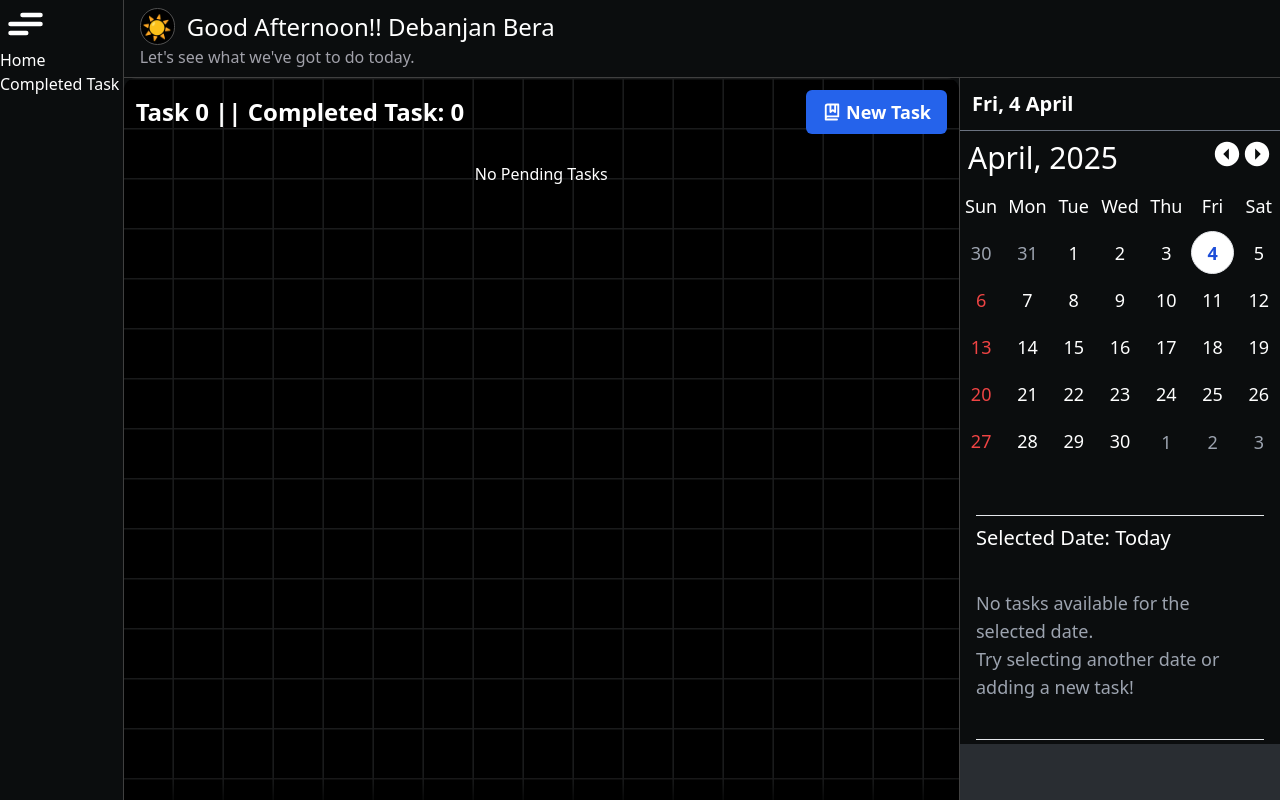
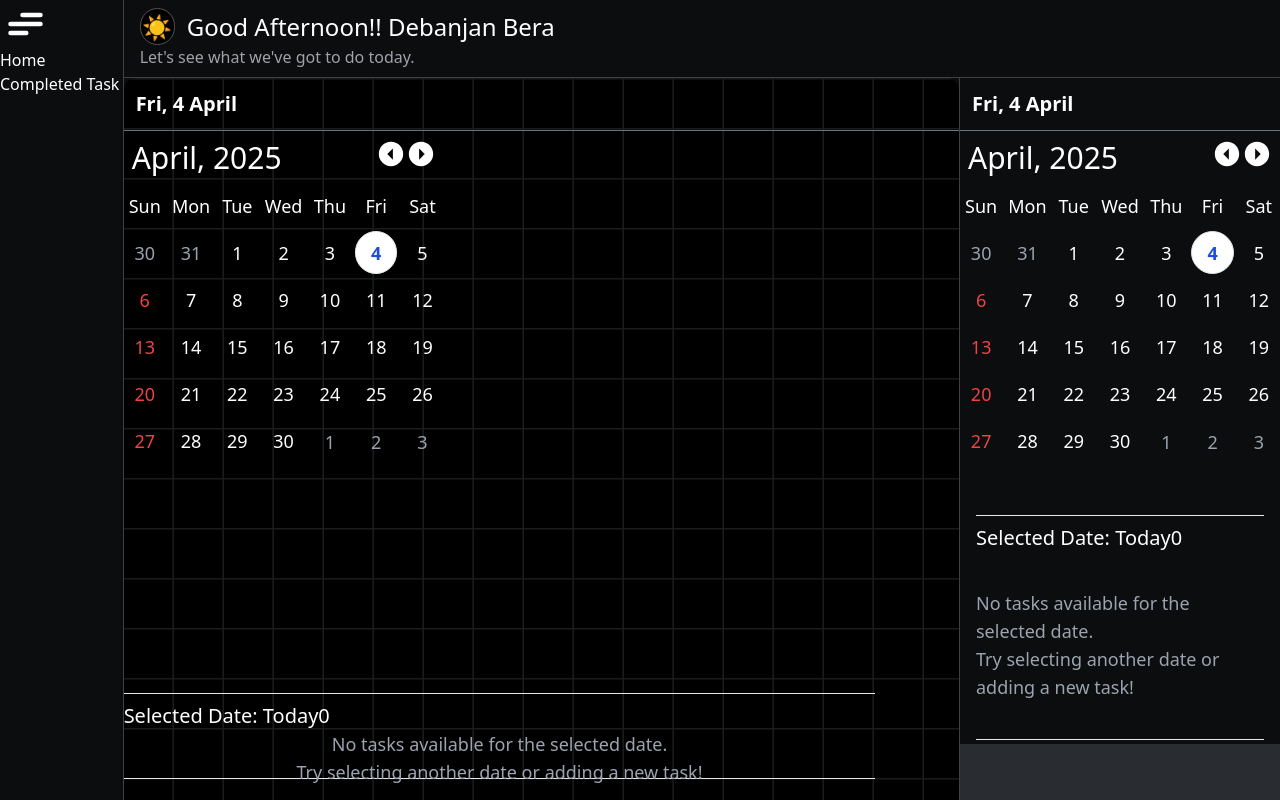
Before and after one commit to debanjan-bera/To-Do-Application, a React (Vite) app: page /calendar in a window 1280 px wide. Built offline with nearby package versions, Linux system fonts and the light colour scheme.

Commit message:
fix: Correct spelling of 'Calendar' in routing and component references for consistency

```diff
--- a/src/Components/layout/Calendar/Calendar.jsx
+++ b/src/Components/layout/Calendar/Calendar.jsx
@@ -4,7 +4,7 @@ import { nextMonth, prevMonth } from "../../../Backend/DateMethod";
 import { ToDoContext } from "../../../Contexts/CreateContext";
 import useIsMobile from "../../Functions/UseIsMobile";
 
-export const CalendarComponent = () => {
+export const MCalendarComponent = () => {
   const [currentDate, setCurrentDate] = useState(new Date());
   const [isSunday, setSunday] = useState([]);
   const [selectedDate, setSelectedDate] = useState(null);
@@ -21,17 +21,17 @@ export const CalendarComponent = () => {
   ];
 
   const year = currentDate.getFullYear();
-  // const year = 1945
   const month = currentDate.getMonth();
   const firstDay = new Date(year, month, 1).getDay();
   const lastDay = new Date(year, month + 1, 0).getDate();
   const prevMonthLastDay = new Date(year, month, 0).getDate();
+  const todayDateString = `${todayDate.getDate()} ${listOfMonths[month]} ${year}`
 
   const prevMonthDates = Array.from({ length: firstDay }, (_, i) => prevMonthLastDay - firstDay + i + 1);
   const totalCells = Math.ceil((firstDay + lastDay) / 7) * 7 - (firstDay + lastDay);
   const nextMonthDays = Array.from({ length: totalCells }, (_, i) => i + 1);
-  const isShowTodayDate = taskArr.filter((task)=>task.createdDateForform === `${todayDate.getDate()} ${listOfMonths[month]} ${year}`)
-  const isDataAvilable = (selectedDate && showTask.length) || isShowTodayDate.length
+  const isShowTodayDate = taskArr.filter((task)=>task.createdDateForform === todayDateString )
+  const isDataAvilable = !selectedDate? isShowTodayDate.length : showTask.length
 
   const trackTodayDate = (date) => {
     const isToday = todayDate.getDate() === date && month === todayDate.getMonth() && year === todayDate.getFullYear();
@@ -62,6 +62,7 @@ export const CalendarComponent = () => {
       setSelectedDate(formattedDate);
       console.log(`Selected Date: ${formattedDate}`);
       setTask(tempTask)
+      console.log(isDataAvilable);
     }
   };
   const handleClickMonth = (event) => {
@@ -73,6 +74,7 @@ export const CalendarComponent = () => {
       console.log(monthIndex);
       setCurrentDate(new Date(year,monthIndex+1, 0))
       setMonth(false)
+
     }
   };
 
@@ -134,11 +136,11 @@ export const CalendarComponent = () => {
       }
       </section>
       <div className={`h-[80%] w-[90%] border-y text-white mb-1  ${isDataAvilable ? 'overflow-y-scroll scrollEffect': 'grid items-start  grid-rows-[0.2fr_1.8fr]'}`}>
-  <p className="pt-2 text-xl"> Selected Date: {selectedDate? selectedDate : 'Today'}</p>
+  <p className="pt-2 text-xl"> Selected Date: {selectedDate? selectedDate : 'Today'}{isDataAvilable}</p>
 
   { isDataAvilable ? (
     <ul>
-      {(selectedDate && showTask.length ? showTask : isShowTodayDate).map((ele, index) => (
+      {(selectedDate ? (selectedDate === todayDateString ? isShowTodayDate : showTask) : isShowTodayDate).map((ele, index) => (
         <li className="w-full p-2 my-3 text-xl grid grid-cols-[0.05fr_1.9fr] gap-3 rounded border border-zinc-700 bg-zinc-900 text-white hover:bg-zinc-800"
             key={index}>
           <div className={`w-full h-full rounded ${
--- a/src/Components/layout/Calendar/MobileCalendar.jsx
+++ b/src/Components/layout/Calendar/MobileCalendar.jsx
@@ -21,17 +21,17 @@ export const MCalendarComponent = () => {
   ];
 
   const year = currentDate.getFullYear();
-  // const year = 1945
   const month = currentDate.getMonth();
   const firstDay = new Date(year, month, 1).getDay();
   const lastDay = new Date(year, month + 1, 0).getDate();
   const prevMonthLastDay = new Date(year, month, 0).getDate();
+  const todayDateString = `${todayDate.getDate()} ${listOfMonths[month]} ${year}`
 
   const prevMonthDates = Array.from({ length: firstDay }, (_, i) => prevMonthLastDay - firstDay + i + 1);
   const totalCells = Math.ceil((firstDay + lastDay) / 7) * 7 - (firstDay + lastDay);
   const nextMonthDays = Array.from({ length: totalCells }, (_, i) => i + 1);
-  const isShowTodayDate = taskArr.filter((task)=>task.createdDateForform === `${todayDate.getDate()} ${listOfMonths[month]} ${year}`)
-  const isDataAvilable = (selectedDate && showTask.length) || isShowTodayDate.length
+  const isShowTodayDate = taskArr.filter((task)=>task.createdDateForform === todayDateString )
+  const isDataAvilable = !selectedDate? isShowTodayDate.length : showTask.length
 
   const trackTodayDate = (date) => {
     const isToday = todayDate.getDate() === date && month === todayDate.getMonth() && year === todayDate.getFullYear();
@@ -62,6 +62,7 @@ export const MCalendarComponent = () => {
       setSelectedDate(formattedDate);
       console.log(`Selected Date: ${formattedDate}`);
       setTask(tempTask)
+      console.log(isDataAvilable);
     }
   };
   const handleClickMonth = (event) => {
@@ -73,6 +74,7 @@ export const MCalendarComponent = () => {
       console.log(monthIndex);
       setCurrentDate(new Date(year,monthIndex+1, 0))
       setMonth(false)
+
     }
   };
 
@@ -134,11 +136,11 @@ export const MCalendarComponent = () => {
       }
       </section>
       <div className={`h-[80%] w-[90%] border-y text-white mb-1  ${isDataAvilable ? 'overflow-y-scroll scrollEffect': 'grid items-start  grid-rows-[0.2fr_1.8fr]'}`}>
-  <p className="pt-2 text-xl"> Selected Date: {selectedDate? selectedDate : 'Today'}</p>
+  <p className="pt-2 text-xl"> Selected Date: {selectedDate? selectedDate : 'Today'}{isDataAvilable}</p>
 
   { isDataAvilable ? (
     <ul>
-      {(selectedDate && showTask.length ? showTask : isShowTodayDate).map((ele, index) => (
+      {(selectedDate ? (selectedDate === todayDateString ? isShowTodayDate : showTask) : isShowTodayDate).map((ele, index) => (
         <li className="w-full p-2 my-3 text-xl grid grid-cols-[0.05fr_1.9fr] gap-3 rounded border border-zinc-700 bg-zinc-900 text-white hover:bg-zinc-800"
             key={index}>
           <div className={`w-full h-full rounded ${
--- a/src/Dashborad/MobileDashBoard.jsx
+++ b/src/Dashborad/MobileDashBoard.jsx
@@ -16,7 +16,7 @@ export const MobileComponent = () => {
       >
         <header className=" row-start-1 row-end-2 p-4 py-2 border-b-[0.02rem] border-neutral-700">
           <div className="text-2xl font-medium text-white flex flex-row items-center justify-start gap-3"></div>
-          <p className="text-zinc-400 flex flex-row gap-2">
+          <div className="text-zinc-400 flex flex-row gap-2">
             {/* {"Let's see what we've got to do today."} */}
             <NavLink to="/">
               <h1>Home</h1>
@@ -27,7 +27,7 @@ export const MobileComponent = () => {
             <NavLink to="/calendar">
               <h1>Calender</h1>
             </NavLink>
-          </p>
+          </div>
         </header>
         <UserFormData>
           <main
--- a/src/Router/RouterCompo.jsx
+++ b/src/Router/RouterCompo.jsx
@@ -17,7 +17,7 @@ import { MCalendarComponent } from '../Components/layout/Calendar/MobileCalendar
       children: [
         { path: '/', element: <TodoApp /> },
         { path: '/completedTask', element: <TaskActionItem /> },
-        { path: '/calender', element: <MCalendarComponent /> },
+        { path: '/calendar', element: <MCalendarComponent /> },
         { path: '*', element: <TodoApp /> } // Redirect unknown routes to home
       ],
     },
```
Also changed, not shown: src/Contexts/DataWhereHouse.jsx (+5 -5 lines).
